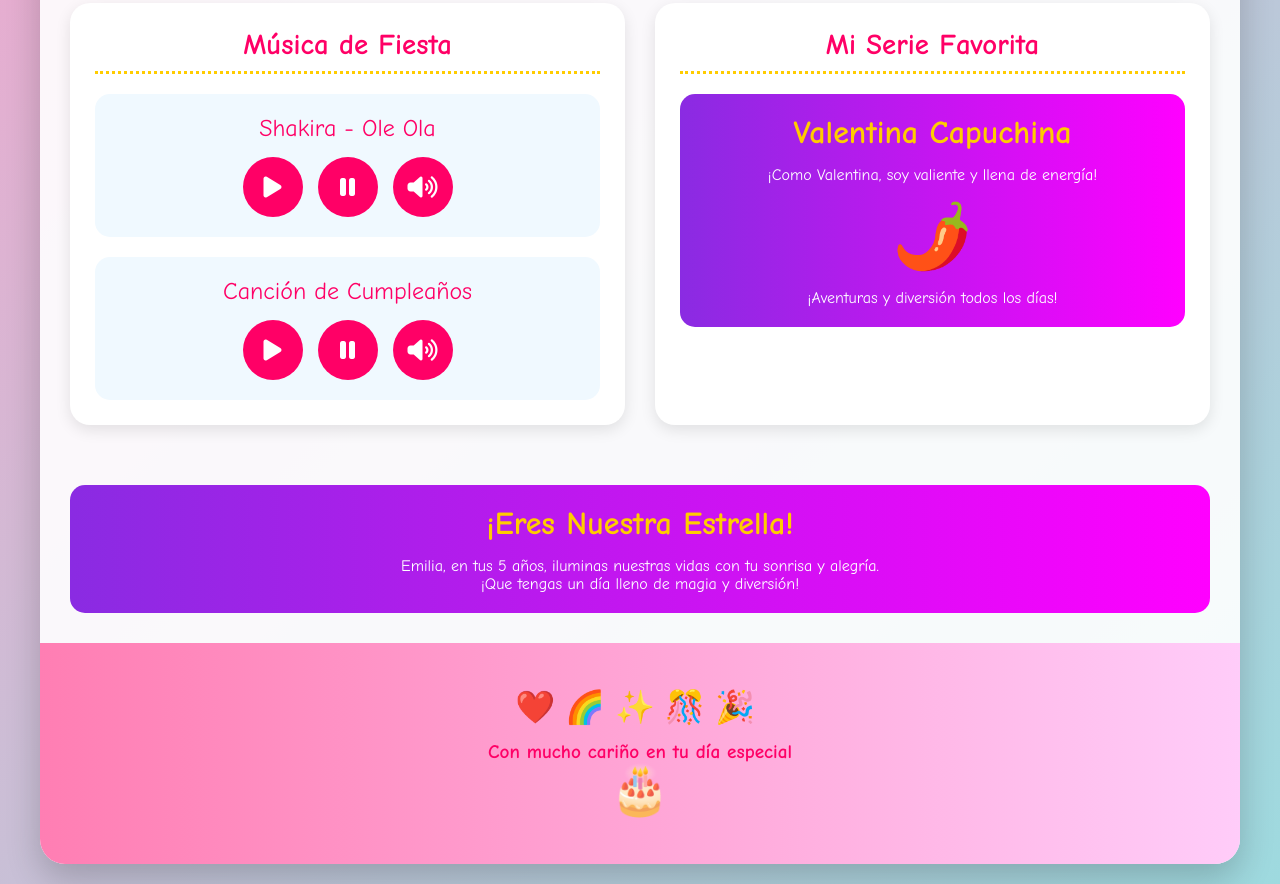
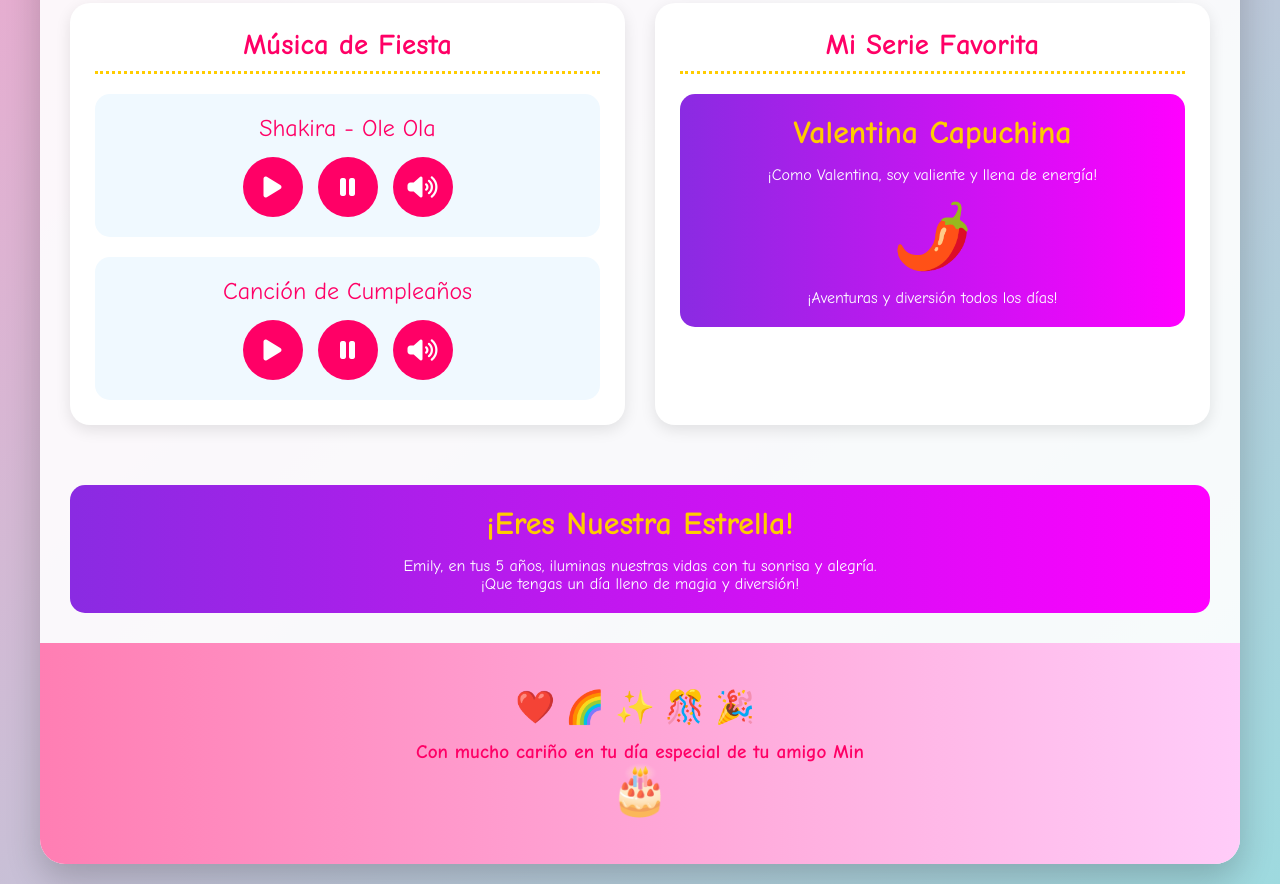
Before and after one commit to mechmind-dwv/cumple-emilia, a plain HTML site: page index.html in a window 1280 px wide. Shown: the part 765-1649 px from the top of the page. Drawn offline with Linux system fonts and the light colour scheme.

Commit message:
Update index.html

```diff
--- a/index.html
+++ b/index.html
@@ -294,13 +294,13 @@
 
         <div class="valentina-section" style="margin: 30px;">
             <h3 class="valentina-title">¡Eres Nuestra Estrella!</h3>
-            <p>Emilia, en tus 5 años, iluminas nuestras vidas con tu sonrisa y alegría.</p>
+            <p>Emily, en tus 5 años, iluminas nuestras vidas con tu sonrisa y alegría.</p>
             <p>¡Que tengas un día lleno de magia y diversión!</p>
         </div>
 
         <footer>
             <div class="hearts">❤️🌈✨🎊🎉</div>
-            <p>Con mucho cariño en tu día especial</p>
+            <p>Con mucho cariño en tu día especial de tu amigo Min</p>
             <div class="cake">🎂</div>
         </footer>
     </div>
```
